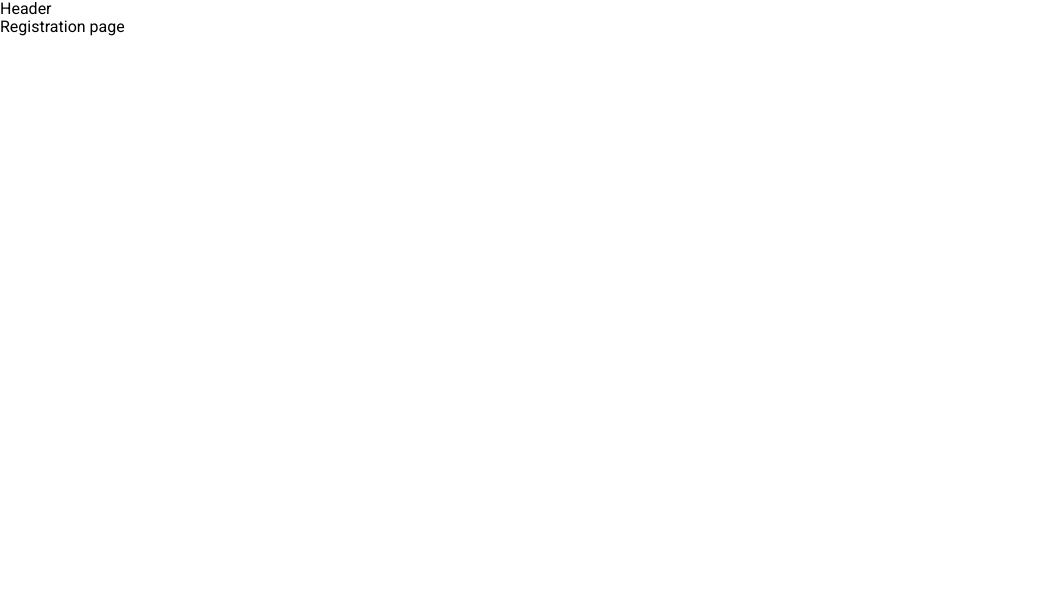
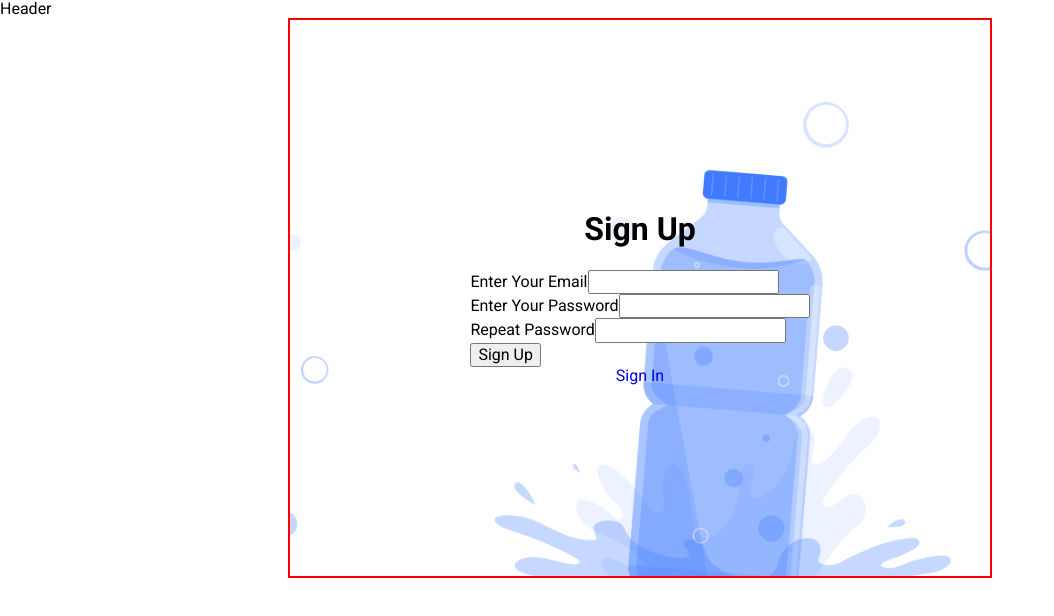
Before and after one commit to VuktorTS/water-tracker, a React (Vite) app: page /signup in a window 1280 px wide. Shown: the top 616 px of the page, without its empty margins (0-1054 px from the left). Built offline with nearby package versions, Linux system fonts and the light colour scheme.

Commit message:
signup page

```diff
--- a/src/App.jsx
+++ b/src/App.jsx
@@ -7,9 +7,9 @@ import { ToastContainer } from 'react-toastify';
 
 import Layout from 'components/Layout/Layout';
 import WelcomePage from 'pages/WelcomePage';
-import RegistrationPage from 'pages/RegistrationPage';
+import SigninPage from './pages/SigninPage/SigninPage';
+import SignupPage from './pages/SignupPage/SignupPage';
 import HomePage from 'pages/HomePage';
-import LoginPage from 'pages/LoginPage';
 import ModalPage from './pages/ModalPage';
 
 // const Layout = lazy(() => import('./components/Layout/Layout'));
@@ -41,13 +41,13 @@ export const App = () => {
             <Route
               path="/signin"
               element={
-                  <LoginPage />
+                  <SigninPage />
               }
             />
             <Route
               path="/signup"
               element={
-                  <RegistrationPage />
+                  <SignupPage />
               }
             />
             <Route
--- a/src/pages/SignupPage/SignupPage.jsx
+++ b/src/pages/SignupPage/SignupPage.jsx
@@ -3,9 +3,13 @@ import { NavLink } from 'react-router-dom';
 import * as Yup from 'yup';
 import { StyledContainer } from './SignupPage.styled';
 
+import mobileImage from '../../img/background-img-mobile.png'
+import tabletImage from '../../img/background-img-tablet.png'
+import desktopImage from '../../img/background-img-desktop.png'
+
 const SignUpPage = () => {
   return (
-    <StyledContainer>
+    <StyledContainer mobile={mobileImage} tablet={tabletImage} desktop={desktopImage}>
       <h1>Sign Up</h1>
       <Formik
         initialValues={{
--- a/src/pages/SignupPage/SignupPage.styled.js
+++ b/src/pages/SignupPage/SignupPage.styled.js
@@ -8,18 +8,26 @@ export const StyledContainer = styled.div`
   flex-direction: column;
   justify-content: center;
   align-items: center;
+  background-image: url(${(props) => props.mobile});
+  background-repeat: no-repeat;
+  background-size: cover;
+  border: 2px red solid;
 
   @media (min-width: 320px) {
-    padding: 0 20px;
+    /* padding: 0 20px; */
     width: 280px;
   }
 
   @media (min-width: 768px) {
-    padding-right: 32px;
+    /* padding-right: 32px; */
+    background-image: url(${(props) => props.tablet});
+
     width: 704px;
   }
 
   @media (min-width: 1440px) {
+    background-image: url(${(props) => props.desktop});
+
     width: 1216px;
   }
 `;
```
